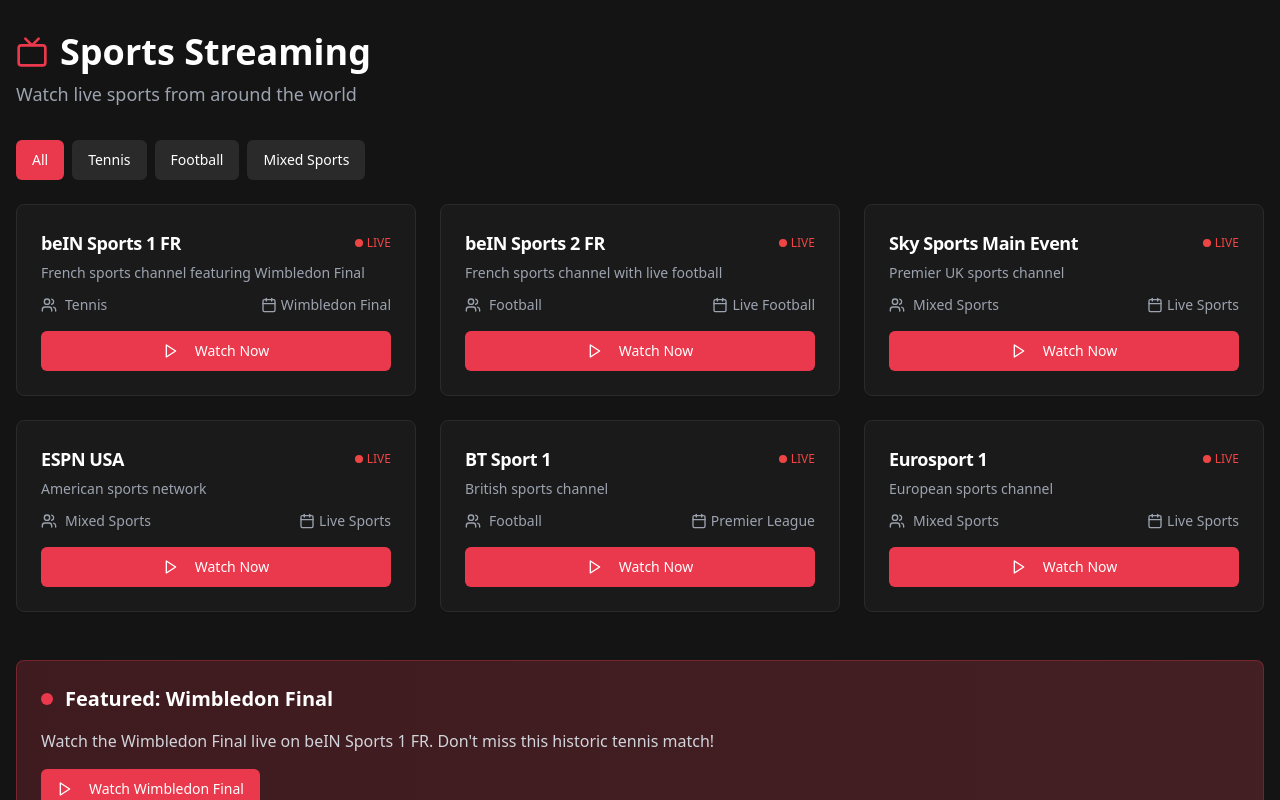
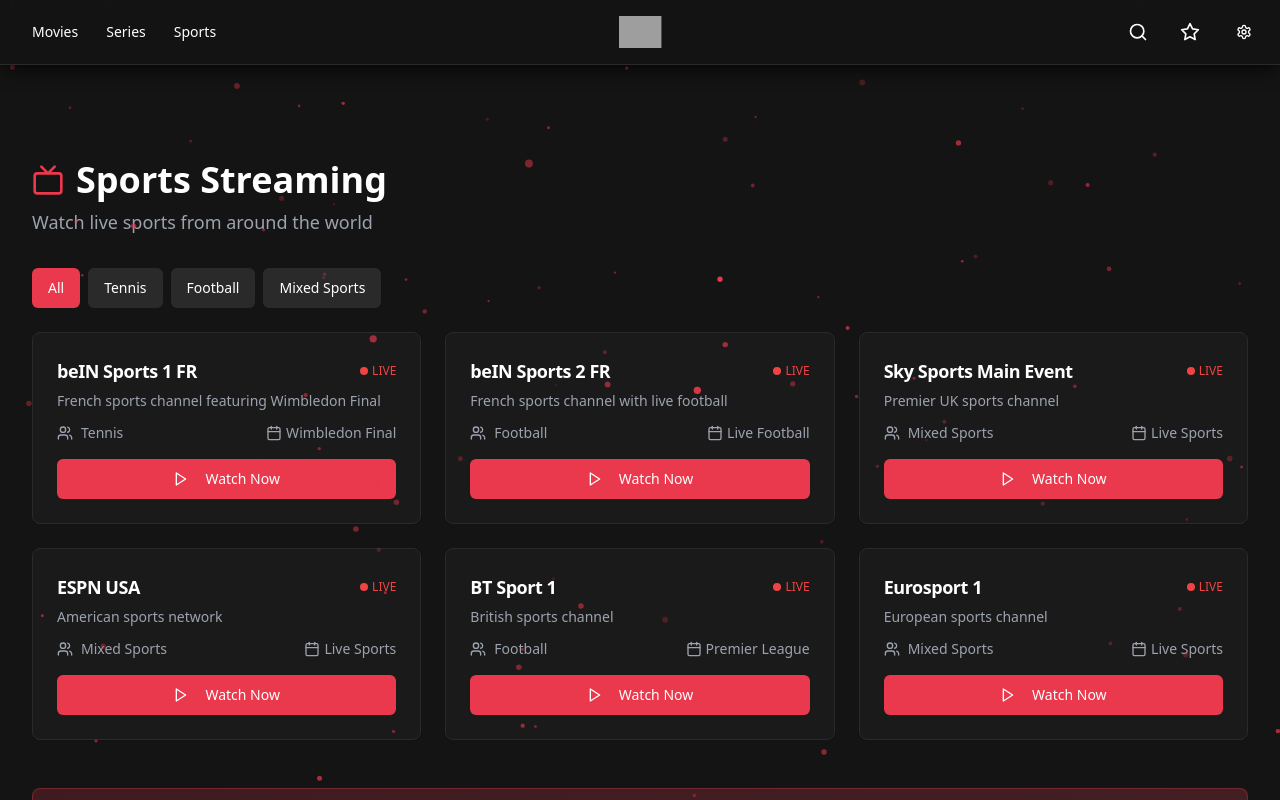
Before and after one commit to themalagasywizard/IHUB-4.1-, a React (Vite) app: page /sports in a window 1280 px wide. Shown: the top 800 px of the page. Built offline with nearby package versions, Linux system fonts and the light colour scheme; grey boxes are pictures that could not be loaded.

Commit message:
Update SportsStreaming component to maintain consistent iHub UI with header, navigation, and logo

```diff
--- a/src/components/SportsStreaming.tsx
+++ b/src/components/SportsStreaming.tsx
@@ -1,8 +1,12 @@
 import { useState, useRef, useEffect } from 'react';
+import { useNavigate } from 'react-router-dom';
 import { Card, CardContent, CardHeader, CardTitle } from './ui/card';
 import { Button } from './ui/button';
-import { Play, ArrowLeft, Tv, Users, Calendar } from 'lucide-react';
+import { Play, ArrowLeft, Tv, Users, Calendar, Search, Star } from 'lucide-react';
 import { protectIframe, initializeBlockers } from '../utils/contentBlocker';
+import StarryBackground from './StarryBackground';
+import Settings from './Settings';
+import MediaNavigation from './MediaNavigation';
 
 interface SportsChannel {
   id: string;
@@ -71,13 +75,63 @@
   }
 ];
 
+// Movie/Series categories for navigation consistency
+const categories = {
+  '28': 'Action',
+  '12': 'Adventure',
+  '16': 'Animation',
+  '35': 'Comedy',
+  '80': 'Crime',
+  '99': 'Documentary',
+  '18': 'Drama',
+  '10751': 'Family',
+  '14': 'Fantasy',
+  '36': 'History',
+  '27': 'Horror',
+  '10402': 'Music',
+  '9648': 'Mystery',
+  '10749': 'Romance',
+  '878': 'Science Fiction',
+  '10770': 'TV Movie',
+  '53': 'Thriller',
+  '10752': 'War',
+  '37': 'Western'
+};
+
+const seriesCategories = {
+  '10759': 'Action & Adventure',
+  '16': 'Animation',
+  '35': 'Comedy',
+  '80': 'Crime',
+  '99': 'Documentary',
+  '18': 'Drama',
+  '10751': 'Family',
+  '10762': 'Kids',
+  '9648': 'Mystery',
+  '10763': 'News',
+  '10764': 'Reality',
+  '10765': 'Sci-Fi & Fantasy',
+  '10766': 'Soap',
+  '10767': 'Talk',
+  '10768': 'War & Politics',
+  '37': 'Western'
+};
+
 const SportsStreaming = () => {
+  const navigate = useNavigate();
   const [selectedChannel, setSelectedChannel] = useState<SportsChannel | null>(null);
   const [showPlayer, setShowPlayer] = useState(false);
   const [selectedCategory, setSelectedCategory] = useState<string>('All');
+  const [currentLanguage, setCurrentLanguage] = useState('en');
+  const [isDyslexicFont, setIsDyslexicFont] = useState(false);
   const videoContainerRef = useRef<HTMLDivElement>(null);
 
-  const categories = ['All', 'Tennis', 'Football', 'Mixed Sports'];
+  const sportsCategories = ['All', 'Tennis', 'Football', 'Mixed Sports'];
+
+  // Filter channels based on selected category
+  const filteredChannels = selectedCategory === 'All'
+    ? sportsChannels
+    : sportsChannels.filter(channel => channel.category === selectedCategory);
 
   // Initialize enhanced content blockers on component mount
   useEffect(() => {
@@ -87,7 +141,6 @@
     // Test popup blocking functionality
     const testPopupBlocking = () => {
       console.log('Testing popup blocking...');
-      // This should be blocked by our enhanced blocker
       try {
         const testPopup = window.open('https://example.com/popup-test', '_blank');
         if (!testPopup) {
@@ -100,19 +153,47 @@
       }
     };
 
-    // Test after a short delay
     setTimeout(testPopupBlocking, 1000);
   }, []);
 
-  const filteredChannels = selectedCategory === 'All'
-    ? sportsChannels
-    : sportsChannels.filter(channel => channel.category === selectedCategory);
+  // Navigation handlers to maintain consistency
+  const handleShowAll = () => {
+    navigate('/browse');
+  };
+
+  const handleFilterCategory = (categoryId: string) => {
+    navigate('/browse', { state: { category: categoryId } });
+  };
+
+  const handleFetchTVSeries = () => {
+    navigate('/browse', { state: { showSeries: true } });
+  };
+
+  const handleFetchTVSeriesByCategory = (categoryId: string) => {
+    navigate('/browse', { state: { showSeries: true, category: categoryId } });
+  };
+
+  const handleShowSports = () => {
+    // Already on sports page
+  };
+
+  const navigateToSearch = () => {
+    navigate('/browse');
+  };
+
+  const handleLanguageChange = (language: string) => {
+    setCurrentLanguage(language);
+  };
+
+  const toggleDyslexicFont = () => {
+    setIsDyslexicFont(!isDyslexicFont);
+  };
 
   const playChannel = (channel: SportsChannel) => {
     setSelectedChannel(channel);
     setShowPlayer(true);
 
-    const videoContainer = videoContainerRef.current;
+    const videoContainer = document.getElementById('video-container');
     if (videoContainer) {
       // Clear existing content
       while (videoContainer.firstChild) {
@@ -149,12 +230,11 @@
       iframe.style.transition = 'opacity 0.3s ease';
       iframe.src = channel.embedUrl;
 
-      // Apply content blocker protection (with error handling)
+      // Apply content blocker protection
       try {
         protectIframe(iframe);
       } catch (error) {
         console.warn('Iframe protection failed:', error);
-        // Continue without protection if it fails
       }
 
       // Add iframe to container
@@ -163,19 +243,15 @@
       const handleLoad = () => {
         iframe.style.opacity = '1';
         loadingDiv.remove();
-        iframe.removeEventListener('load', handleLoad);
-        iframe.removeEventListener('error', handleError);
+        console.log(`${channel.name} loaded successfully`);
       };
 
       const handleError = () => {
+        console.error(`Failed to load ${channel.name}`);
         loadingDiv.innerHTML = `
           <div class="text-center text-white">
-            <div class="text-red-500 text-4xl mb-4">⚠️</div>
-            <p class="text-lg font-medium mb-2">Unable to load ${channel.name}</p>
-            <p class="text-sm text-gray-400 mb-4">The stream may be temporarily unavailable</p>
-            <button onclick="location.reload()" class="px-4 py-2 bg-[#ea384c] rounded-md hover:bg-[#ff4d63] transition-colors">
-              Retry
-            </button>
+            <p class="text-lg font-medium text-red-400">Failed to load ${channel.name}</p>
+            <p class="text-sm text-gray-400 mt-2">Please try again later</p>
           </div>
         `;
       };
@@ -183,22 +259,15 @@
       iframe.addEventListener('load', handleLoad);
       iframe.addEventListener('error', handleError);
 
-      // Set a timeout for loading
-      setTimeout(() => {
-        if (loadingDiv.parentNode) {
-          handleError();
-        }
-      }, 15000);
-
-      // Scroll to player
-      window.scrollTo({ top: 0, behavior: 'smooth' });
+      // Scroll to video container
+      videoContainer.scrollIntoView({ behavior: 'smooth' });
     }
   };
 
   const closePlayer = () => {
     setShowPlayer(false);
     setSelectedChannel(null);
-    const videoContainer = videoContainerRef.current;
+    const videoContainer = document.getElementById('video-container');
     if (videoContainer) {
       while (videoContainer.firstChild) {
         videoContainer.removeChild(videoContainer.firstChild);
@@ -208,19 +277,72 @@
 
   return (
     <div className="min-h-screen bg-[#141414] text-white relative">
-      <div className="container mx-auto px-4 py-8">
-        {/* Header */}
-        <div className="mb-8">
-          <h1 className="text-4xl font-bold mb-2 text-white flex items-center gap-3">
-            <Tv className="w-8 h-8 text-[#ea384c]" />
-            Sports Streaming
-          </h1>
-          <p className="text-gray-400 text-lg">Watch live sports from around the world</p>
+      <StarryBackground />
+
+      {/* Main iHub Header - Same as Home/Index */}
+      <header className="fixed top-0 left-0 right-0 z-50 bg-[rgba(20,20,20,0.95)] backdrop-blur-md shadow-lg shadow-black/50 border-b border-[#2a2a2a]">
+        <div className="container mx-auto px-4 py-3 flex items-center justify-between">
+          <nav className="flex items-center">
+            <MediaNavigation
+              categories={categories}
+              seriesCategories={seriesCategories}
+              onShowAll={handleShowAll}
+              onFilterCategory={handleFilterCategory}
+              onFetchTVSeries={handleFetchTVSeries}
+              onFetchTVSeriesByCategory={handleFetchTVSeriesByCategory}
+              onShowSports={handleShowSports}
+            />
+          </nav>
+
+          <div className="flex items-center absolute left-1/2 -translate-x-1/2">
+            <img
+              src="https://i.imgur.com/hcwPIIr.png"
+              alt="iHub"
+              className="h-8 w-auto cursor-pointer hover:opacity-80 transition-opacity select-none"
+              onClick={() => {
+                // Clear video container
+                const videoContainer = document.getElementById('video-container');
+                if (videoContainer) {
+                  while (videoContainer.firstChild) {
+                    videoContainer.removeChild(videoContainer.firstChild);
+                  }
+                }
+                // Navigate to home
+                navigate('/');
+              }}
+            />
           </div>
 
-        {/* Video Player Container */}
-        <div ref={videoContainerRef} className="mb-8 relative" />
+          <div className="flex items-center space-x-4">
+            <button
+              onClick={navigateToSearch}
+              className="p-2 rounded-full hover:bg-[rgba(234,56,76,0.1)] transition-colors"
+            >
+              <Search className="w-5 h-5" />
+            </button>
 
+            <button
+              className="p-2 rounded-full hover:bg-[rgba(234,56,76,0.1)] transition-colors"
+              disabled
+            >
+              <Star className="w-5 h-5" />
+            </button>
+
+            <Settings
+              currentLanguage={currentLanguage}
+              isDyslexicFont={isDyslexicFont}
+              onLanguageChange={handleLanguageChange}
+              onToggleDyslexicFont={toggleDyslexicFont}
+            />
+          </div>
+        </div>
+      </header>
+
+      {/* Video Container - Same as Home/Index */}
+      <div id="video-container" className="container mx-auto pt-24 pb-8 relative" />
+
+      {/* Main Content */}
+      <main className="container mx-auto pt-8 pb-12">
         {/* Back Button when player is active */}
         {showPlayer && selectedChannel && (
           <div className="mb-6">
@@ -252,10 +374,22 @@
           </div>
         )}
 
+        {/* Sports Content when no player is active */}
+        {!showPlayer && (
+          <>
+            {/* Sports Header */}
+            <div className="mb-8">
+              <h1 className="text-4xl font-bold mb-2 text-white flex items-center gap-3">
+                <Tv className="w-8 h-8 text-[#ea384c]" />
+                Sports Streaming
+              </h1>
+              <p className="text-gray-400 text-lg">Watch live sports from around the world</p>
+            </div>
+
             {/* Category Filter */}
             <div className="mb-6">
               <div className="flex flex-wrap gap-2">
-            {categories.map(category => (
+                {sportsCategories.map(category => (
                   <Button
                     key={category}
                     onClick={() => setSelectedCategory(category)}
@@ -331,7 +465,19 @@
                 Watch Wimbledon Final
               </Button>
             </div>
-      </div>
+          </>
+        )}
+      </main>
+
+      {/* Footer - Same as Home/Index */}
+      <footer className="mt-8 pb-12 text-center text-sm text-gray-400">
+        <p className="font-medium">
+          © Copyright {new Date().getFullYear()} by{' '}
+          <span className="text-[#ea384c] hover:text-[#ff4d63] transition-colors duration-300">
+            Oz
+          </span>
+        </p>
+      </footer>
     </div>
   );
 };
```
Lines whose indentation alone changed are shown as unchanged.
